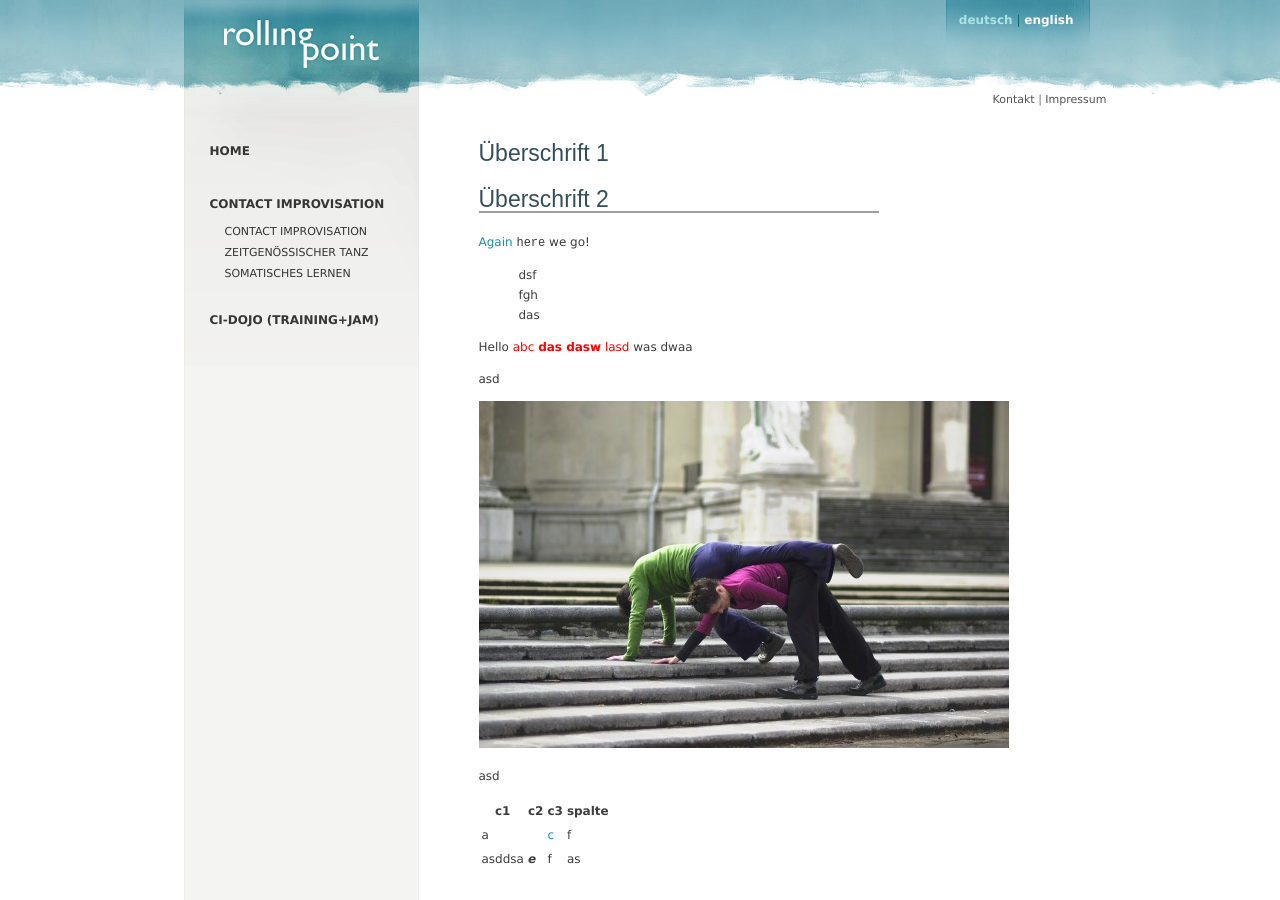
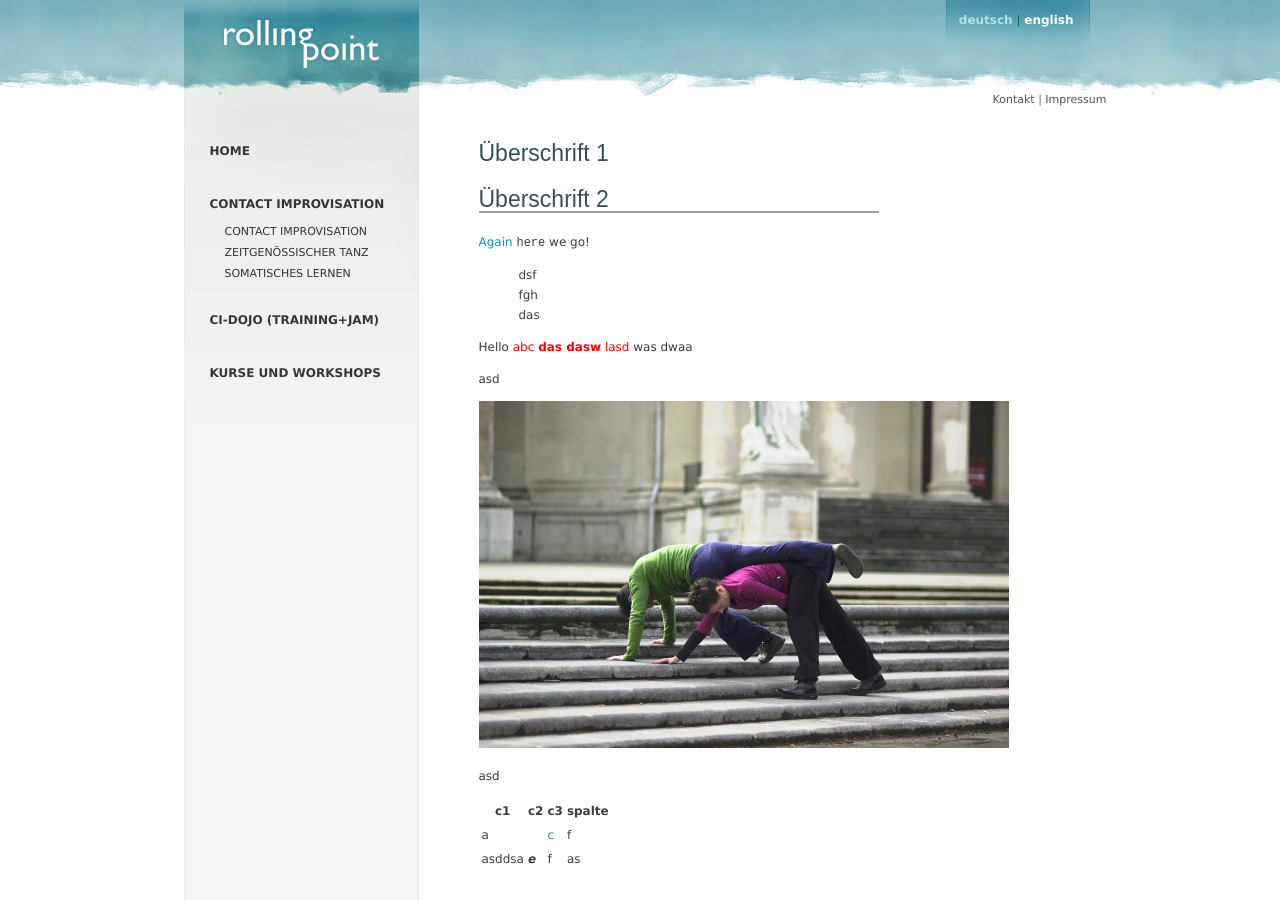
Before and after one commit to manulari/rollingpointat, a Jekyll site: the page built from _all_pages/syntax.md, in a window 1280 px wide. Built offline with Jekyll 4.4.1, drawn with Linux system fonts in a browser that asks for light colours; grey boxes are pictures that could not be loaded.

Commit message:
Update Settings “nav”

```diff
--- a/_data/nav.yml
+++ b/_data/nav.yml
@@ -12,3 +12,5 @@ entries:
         path: a-b
   - title: CI-DOJO (TRAINING+JAM)
     path: /DOJO
+  - title: KURSE UND WORKSHOPS
+    path: /kurse
```
